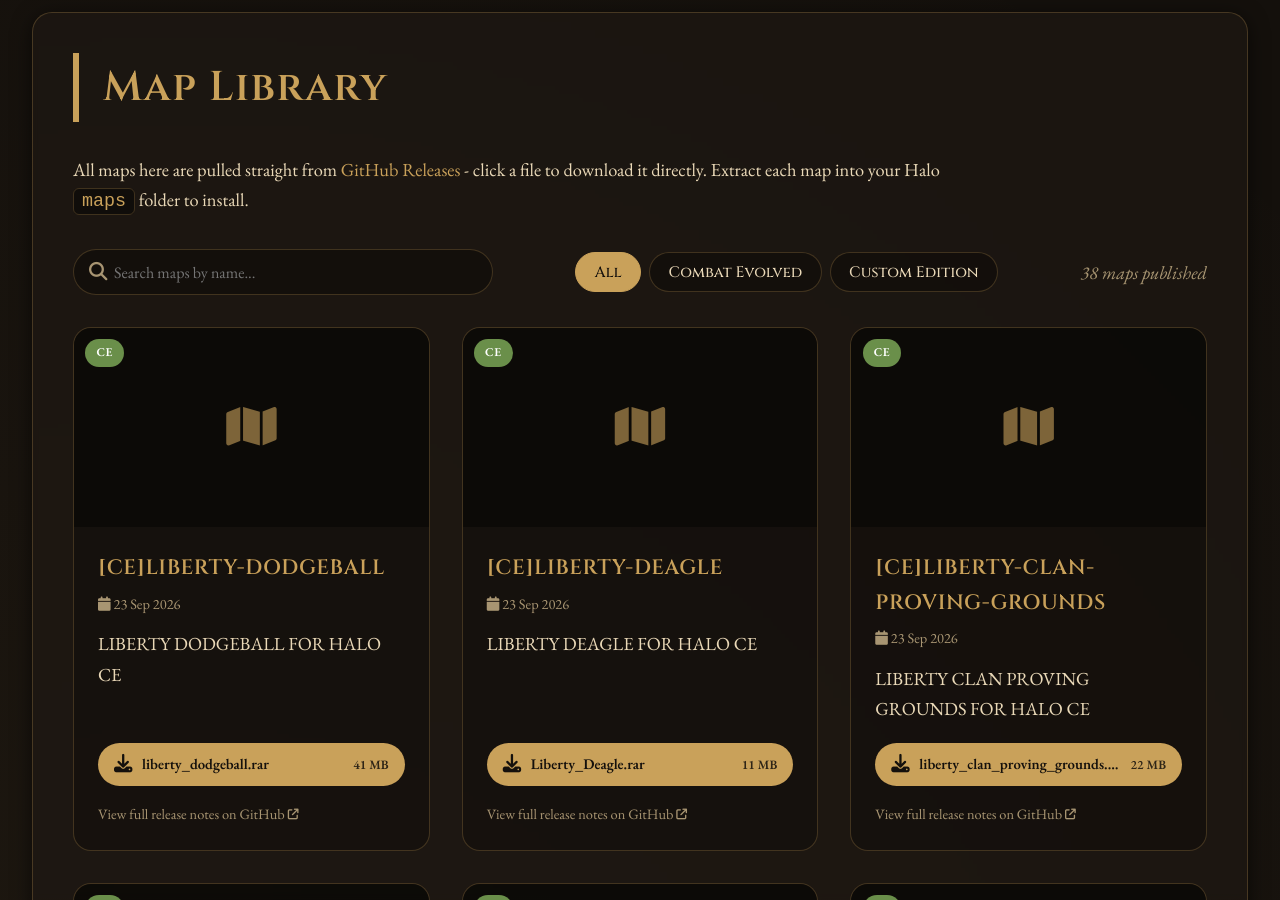
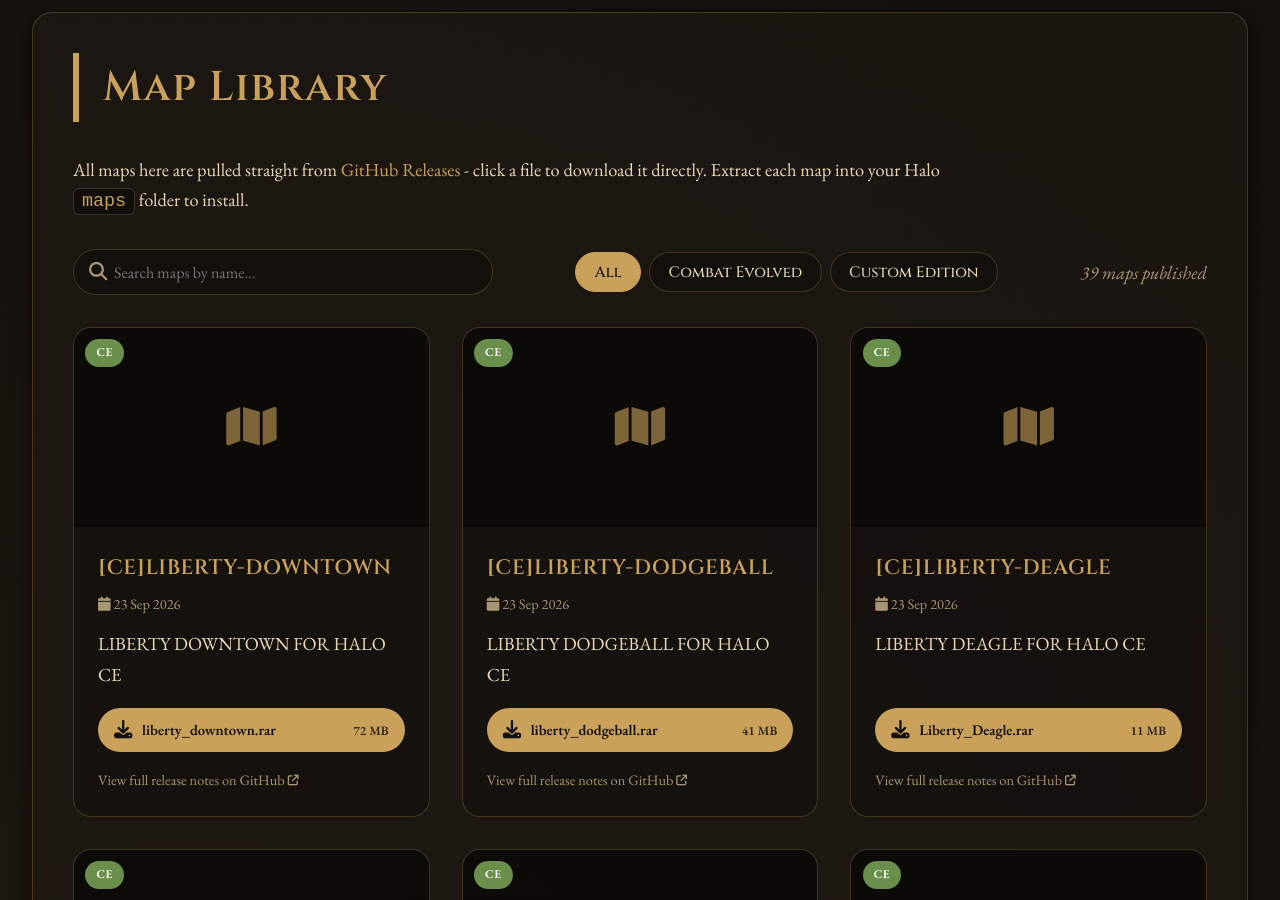
Before and after one commit to Chalwk/NC-Halo-Maps, a Jekyll site: the page built from maps.html, in a window 1280 px wide and 900 px high, scrolled down 264 px. Built offline with Jekyll 4.4.1, drawn with Linux system fonts in a browser that asks for light colours.

Commit message:
chore: update releases data

```diff
--- a/_data/releases.json
+++ b/_data/releases.json
@@ -1,4 +1,27 @@
 [
+  {
+    "id": 394817249,
+    "tag": "CE-LIBERTY-DOWNTOWN",
+    "name": "[CE]LIBERTY-DOWNTOWN",
+    "body": "LIBERTY DOWNTOWN FOR HALO CE",
+    "prerelease": false,
+    "published_at": "2026-09-23T15:47:43Z",
+    "html_url": "https://github.com/nakedchick-code/NC-Halo-Maps/releases/tag/CE-LIBERTY-DOWNTOWN",
+    "games": [
+      "CE"
+    ],
+    "thumbnail": null,
+    "assets": [
+      {
+        "name": "liberty_downtown.rar",
+        "size": 75759201,
+        "size_human": "72 MB",
+        "download_count": 0,
+        "browser_download_url": "https://github.com/nakedchick-code/NC-Halo-Maps/releases/download/CE-LIBERTY-DOWNTOWN/liberty_downtown.rar",
+        "content_type": "application/x-compressed"
+      }
+    ]
+  },
   {
     "id": 394814388,
     "tag": "CE-LIBERTY-DODGEBALL",
```
